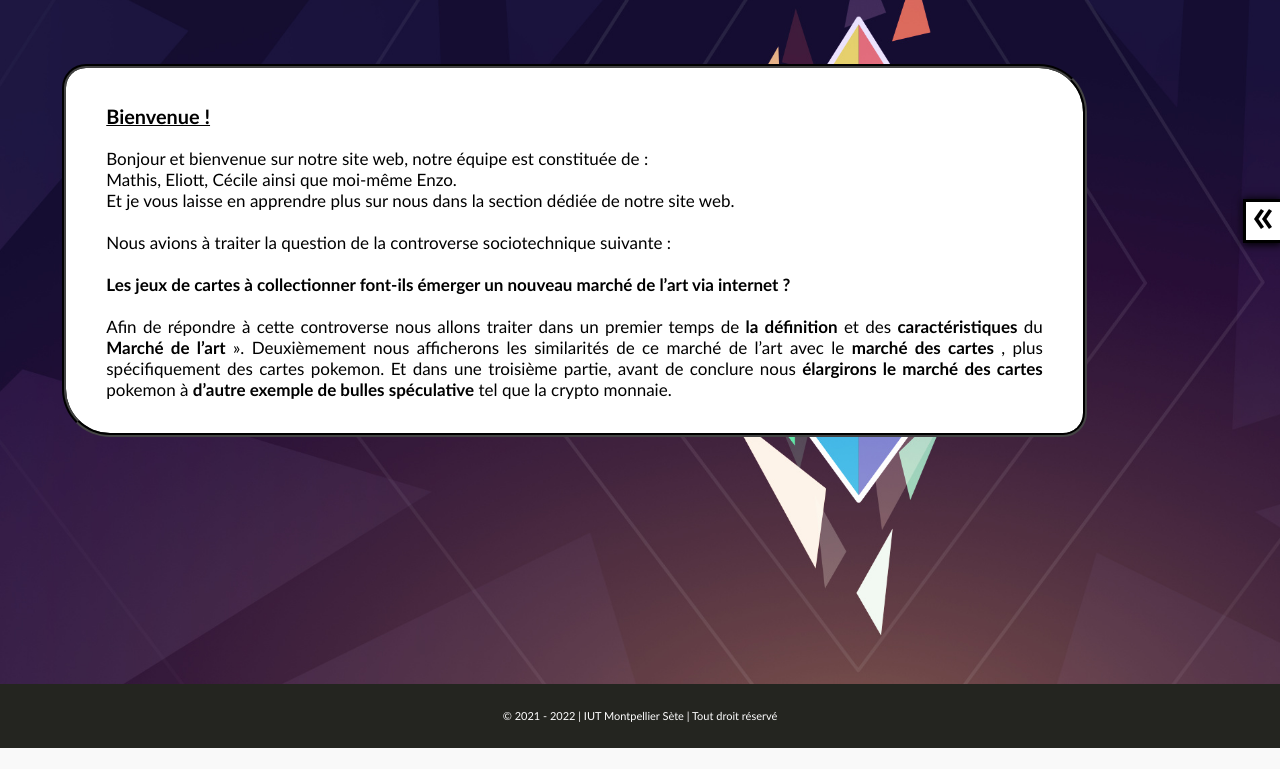
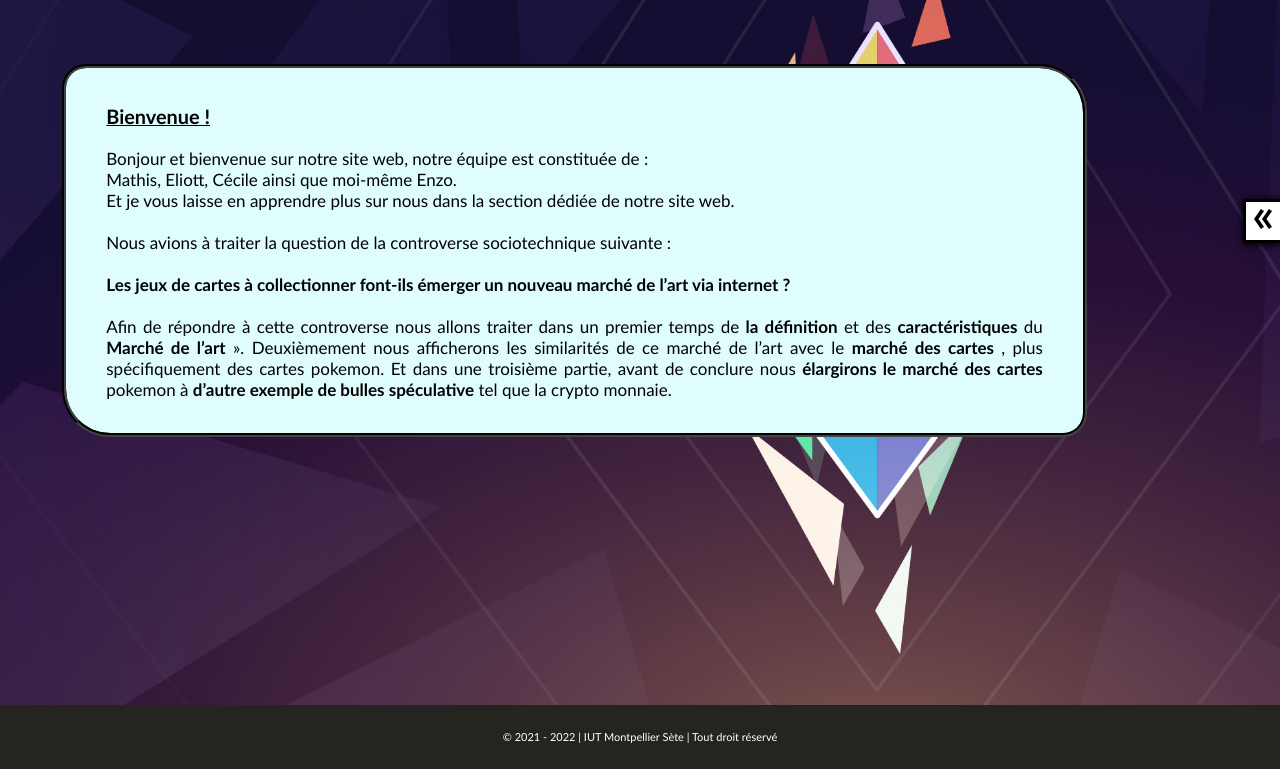
Before and after one commit to Akkuun/ProjetWeb-Pokemon-S1, a PHP site: page / in a window 1280 px wide. Shown: the part 220-989 px from the top of the page. Before the commit the page ends 968 px from the top, so only its background shows below. Run offline with PHP 8.4, Linux system fonts and the light colour scheme.

Commit message:
Fixing margins

```diff
--- a/src/contact.php
+++ b/src/contact.php
@@ -75,7 +75,7 @@
             </div>
         </form>
     </div>
-    <div style="height: 220px"></div>
+    <div style="height: 32px"></div>
     <?php include("top_button.html"); ?>
 </main>
 <footer>
--- a/src/css/style.css
+++ b/src/css/style.css
@@ -228,8 +228,8 @@ Main
     align-items: center;
     justify-content: space-around;
     font-family: "Calibri", sans-serif;
-    background-color: white;
-    /*background-color: #F0FFFF;*/
+    /*background-color: white;*/
+    background-color: #DFFDFD;
     border: #444 4px groove;
     border-radius: 24px 48px;
     font-size: 17px;
--- a/src/index.php
+++ b/src/index.php
@@ -51,7 +51,7 @@
                     </p>
                 </div>
             </div>
-            <div style="height: 183px"></div>
+            <div style="height: 204px"></div>
         </div>
         <div class="side"></div>
     </div>
--- a/src/team.php
+++ b/src/team.php
@@ -66,7 +66,7 @@
             </ul>
         </div>
     </div>
-    <div style="height: 221px"></div>
+    <div style="height: 120px"></div>
     <?php include("top_button.html"); ?>
 </main>
 <footer>
```
